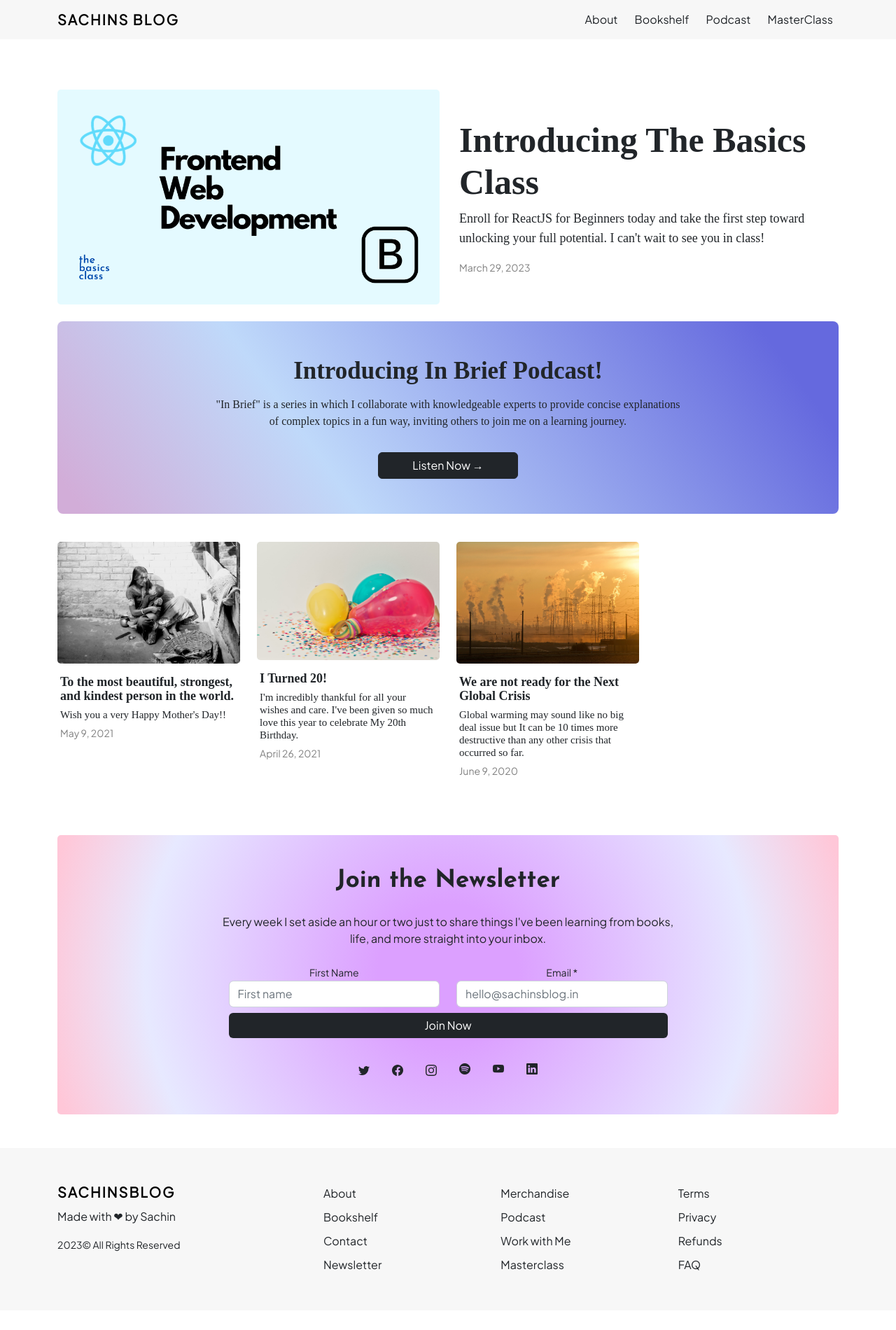
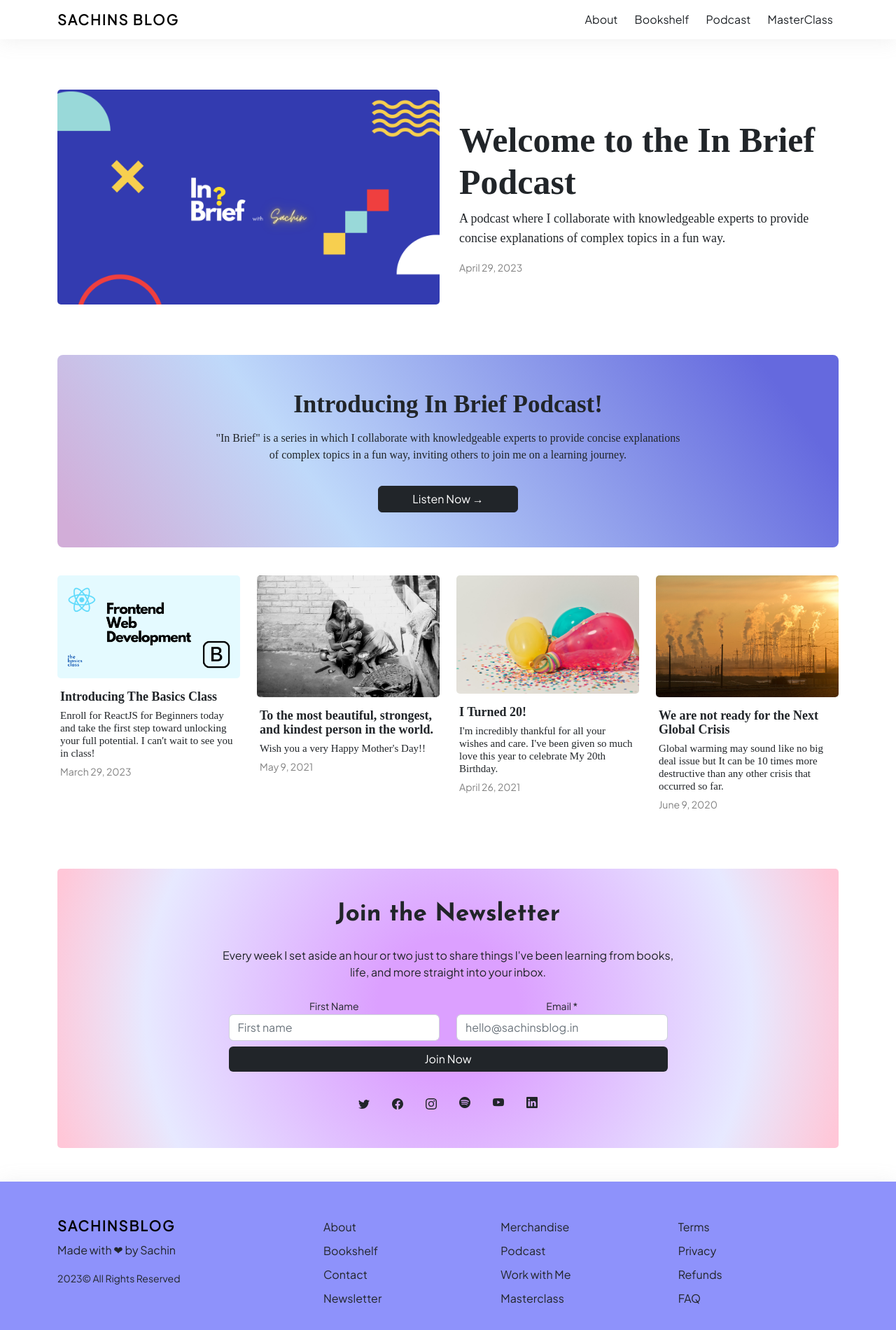
Before and after one commit to sachinshrmaa/sachins-blog, a Next.js app: page / in a window 1280 px wide. Shown: the top 1900 px of the page at 70% size. Before the commit the page ends 1872 px from the top, so only its background shows below. Built offline with nearby package versions, Linux system fonts and the light colour scheme; a web font is replaced by a local one.

Commit message:
wrote one post

```diff
--- a/app/globals.css
+++ b/app/globals.css
@@ -16,9 +16,9 @@ body {
 
 .navbar,
 footer {
-  /* border-bottom: 1px solid var(--bg-color);
-  box-shadow: 0 0.15rem 1.75rem 0 rgba(155, 151, 151, 0.15); */
-  background-color: #F7F7F7;
+  border-bottom: 1px solid var(--bg-color);
+  box-shadow: 0 0.15rem 1.75rem 0 rgba(155, 151, 151, 0.15);
+
 }
 
 blockquote {
@@ -50,6 +50,10 @@ blockquote:before {
   font-family: "Plus Jakarta Sans", sans-serif;
 }
 
+footer{
+  background-color: #8e92fb;
+}
+
 footer .nav-link {
   padding: 5px 0;
 }
--- a/app/page.jsx
+++ b/app/page.jsx
@@ -40,7 +40,7 @@ export default function Home() {
 
   return (
     <div className="container py-5">
-      <div className="row">
+      <div className="row mb-5">
         <Link
           href={latestPost.slug}
           className="text-decoration-none text-dark"
--- /dev/null
+++ b/posts/welcome-to-in-brief-podcast.md
@@ -0,0 +1,15 @@
+---
+title: "Welcome to the In Brief Podcast"
+subtitle: "A podcast where I collaborate with knowledgeable experts to provide concise explanations of complex topics in a fun way."
+date: "2023-04-29"
+thumbnail: "/thumbnails/in-brief.png"
+---
+Welcome to "In Brief," the podcast where we make complex topics easy to understand. I'm Sachin, and I'll be your host as we explore a variety of subjects with the help of knowledgeable experts.
+
+Have you ever struggled to grasp a particular concept or idea? Maybe you've even given up learning something because it seemed too complicated. That's where "In Brief" comes in. Our goal is to break down complex topics into bite-sized pieces that anyone can understand.
+
+In each episode, we'll be joined by experts in their field, who will share their knowledge and insights with us. Together, we'll explore everything from science and technology to history and culture. No matter what the topic, our guests and I will make sure we come away with a better understanding of the world around us.
+
+So join me on this journey of discovery as we dive into the fascinating and often bewildering world of complex ideas. Together, we'll learn something new and have fun doing it.
+
+Thanks for listening, and I'll see you in the next episode of "In Brief."
--- a/styles/Navbar.module.css
+++ b/styles/Navbar.module.css
@@ -5,6 +5,6 @@
     font-weight: 700;
     letter-spacing: 2px;
     text-transform: uppercase;
-    color: var(--primary);
+    color: #210f59;
     font-family: 'Plus Jakarta Sans', sans-serif;
 }
```
Also changed, not shown: public/thumbnails/in-brief.png (added).
